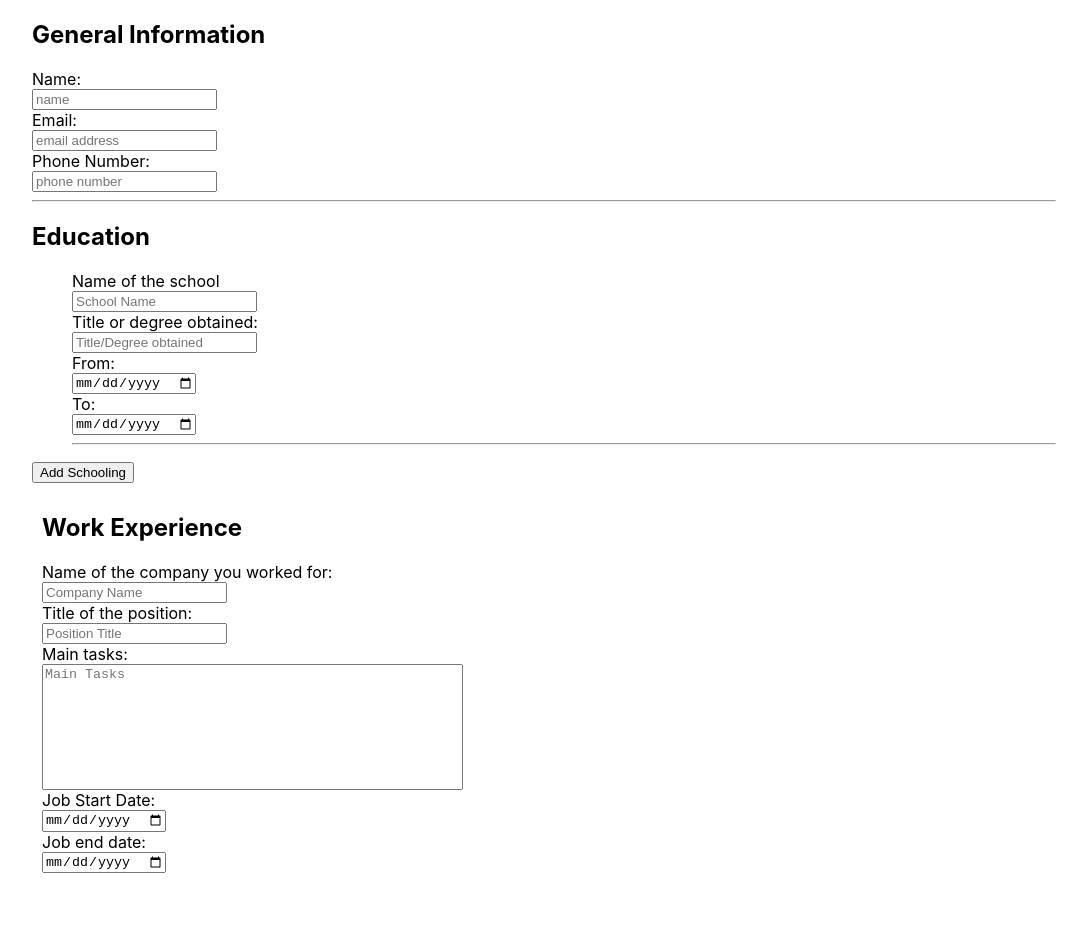
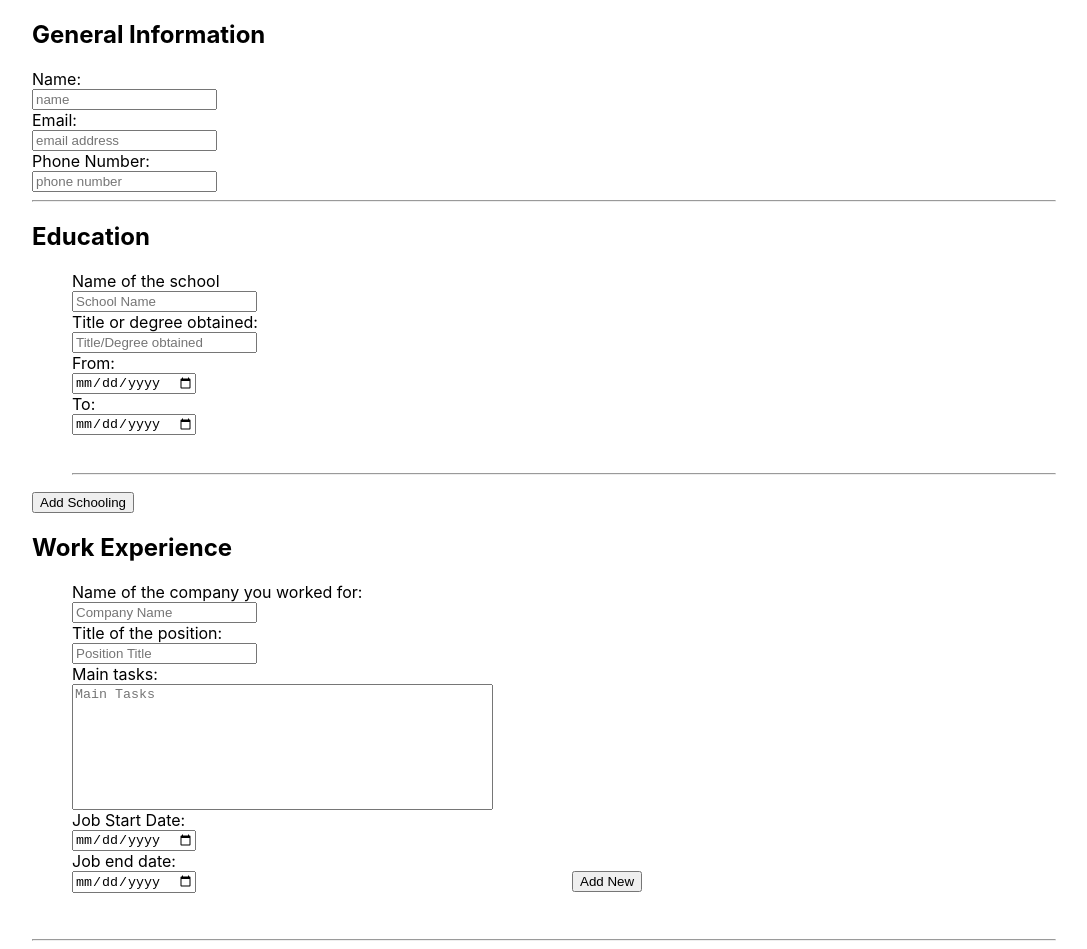
Before and after one commit to rael1411/myCV, a React (Create React App) app: page / in a window 1280 px wide. Shown: the whole page, without its empty margins (96-1183 px from the left). Before the commit the page ends 883 px from the top, so only its background shows below. Built offline with nearby package versions, Linux system fonts and the light colour scheme.

Commit message:
work history done

```diff
--- a/src/App.css
+++ b/src/App.css
@@ -18,15 +18,20 @@ ul {
 }
 #educationContainer{
   width: 100%;
-  display: inline-block;
+  display: block;
 }
 .schoolingInfo {
   width: 300px;
-  margin-top: 20px;
+  margin-bottom: 30px;
+  display: inline-block;
 }
-#workExp {
-  margin: 10px;
+
+#workContainer{
+  width: 100%;
   display: block;
-  float: left;
-  width: 100%;
 }
+.workInfo {
+  width: 500px;
+  margin-bottom: 30px;
+  display: inline-block;
+}
--- a/src/components/EducationContainer.js
+++ b/src/components/EducationContainer.js
@@ -9,7 +9,6 @@ class EducationContainer extends React.Component {
   componentDidMount() {
     this.props.initializeEducation();
   }
-  test = [1, 2, 3];
   render() {
     return (
       <div id="EducationContainer">
@@ -30,11 +29,11 @@ class EducationContainer extends React.Component {
               </li>
             );
           })}
-                  <hr />
-
+          <hr />
         </ul>
-        <button onClick={this.createNew} id="addSchool">Add Schooling</button>
-
+        <button onClick={this.createNew} id="addSchool">
+          Add Schooling
+        </button>
       </div>
     );
   }
--- a/src/components/FormContainer.js
+++ b/src/components/FormContainer.js
@@ -12,37 +12,71 @@ class FormContainer extends Component {
       email: "",
       phoneNumber: "",
       education: [],
-      companyName: "",
-      positionTitle: "",
-      mainTasks: "",
-      jobDateStart: "",
-      jobDateEnd: "",
+      work: [],
     };
+  }
+  deleteItem = (e) => {
+
   }
   handleChange = (e) => {
     const { name, value } = e.target;
+
     const educationContainer = [
       "schoolName",
       "educationStartDate",
       "educationEndDate",
       "educationTitle",
     ];
+    const workContainer = [
+      "companyName",
+      "positionTitle",
+      "mainTasks",
+      "jobDateStart",
+      "jobDateEnd",
+    ];
     //checking if the information received should be stored in the education array
     //if so, change the values in the array
     //otherwise, change the state normally
     if (educationContainer.includes(name) === true) {
       const tempArr = this.state.education.slice();
-      const position = tempArr.findIndex(element => element.id === e.target.dataset.key)
+      const position = tempArr.findIndex(
+        (element) => element.id === e.target.dataset.key
+      );
       tempArr[position][name] = value;
       this.setState({
         education: tempArr,
+      });
+    }
+    //doing the same for the work array
+    else if (workContainer.includes(name) === true) {
+      const tempArr = this.state.work.slice();
+      const position = tempArr.findIndex(
+        (element) => element.id === e.target.dataset.key
+      );
+      console.log(position);
+      tempArr[position][name] = value;
+      this.setState({
+        work: tempArr,
       });
     } else {
       this.setState({
         [name]: value,
       });
     }
-    console.log(this.state)
+    console.log(this.state);
+  };
+  initializeWork = (e) => {
+    const obj = {
+      companyName: "",
+      mainTasks: "",
+      jobStartDate: "",
+      jobEndDate: "",
+      positionTitle: "",
+      id: uniqid(),
+    };
+    this.setState({
+      work: [...this.state.work, obj],
+    });
   };
   initializeEducation = (e) => {
     const obj = {
@@ -65,7 +99,7 @@ class FormContainer extends Component {
           initializeEducation={this.initializeEducation}
           state={this.state}
         />
-        <WorkContainer handleChange={this.handleChange} state={this.state} />
+        <WorkContainer handleChange={this.handleChange} state={this.state} initializeWork={this.initializeWork} />
         {/* <button id="submit">Submit</button> */}
       </form>
     );
--- a/src/components/Work.js
+++ b/src/components/Work.js
@@ -2,30 +2,31 @@ import React from "react";
 
 function Work(props) {
   return (
-    <div id="workExp">
-      <h2>Work Experience</h2>
+    <div>
       <label>
-          Name of the company you worked for:
+        Name of the company you worked for:
         <input
           type="text"
           name="companyName"
           placeholder="Company Name"
           onChange={props.handleChange}
           value={props.state.companyName}
+          data-key={props.id}
         />
       </label>
       <label>
-          Title of the position:
+        Title of the position:
         <input
           type="text"
           name="positionTitle"
           placeholder="Position Title"
           onChange={props.handleChange}
           value={props.state.positionTitle}
+          data-key={props.id}
         />
       </label>
       <label>
-          Main tasks:
+        Main tasks:
         <textarea
           rows="8"
           cols="50"
@@ -33,26 +34,29 @@ function Work(props) {
           placeholder="Main Tasks"
           onChange={props.handleChange}
           value={props.state.mainTasks}
+          data-key={props.id}
         />
       </label>
       <label>
         Job Start Date:
         <input
           type="date"
-          name="jobDateStart"
+          name="jobStartDate"
           placeholder=""
           onChange={props.handleChange}
           value={props.state.jobDateStart}
+          data-key={props.id}
         />
       </label>
       <label>
         Job end date:
         <input
           type="date"
-          name="jobDateEnd"
+          name="jobEndDate"
           placeholder=""
           onChange={props.handleChange}
           value={props.state.jobDateEnd}
+          data-key={props.id}
         />
       </label>
     </div>
--- a/src/components/WorkContainer.js
+++ b/src/components/WorkContainer.js
@@ -1,12 +1,40 @@
-import React from "react"
-import Work from "./Work"
+import React from "react";
+import Work from "./Work";
 
-function WorkContainer(props){
-    return(
-        <div id="workContainer">
-            <Work handleChange={props.handleChange} state={props.state}/>
-        </div>
-    )
+class WorkContainer extends React.Component {
+  createNew = (e) => {
+    e.preventDefault();
+    this.props.initializeWork();
+  };
+  componentDidMount() {
+    this.props.initializeWork();
+  }
+  render() {
+    return (
+      <div id="workContainer">
+          <h2>Work Experience</h2>
+        <ul>
+          {this.props.state.work.map((item, index) => {
+            return (
+              <li key={item.id} className="workInfo">
+                {
+                  <Work
+                    handleChange={this.props.handleChange}
+                    state={this.props.state}
+                    key={item.id}
+                    id={item.id}
+                    index={index}
+                  />
+                }
+              </li>
+            );
+          })}
+          <button onClick={this.createNew}>Add New</button>
+        </ul>
+        <hr />
+      </div>
+    );
+  }
 }
 
-export default WorkContainer
+export default WorkContainer;
```
